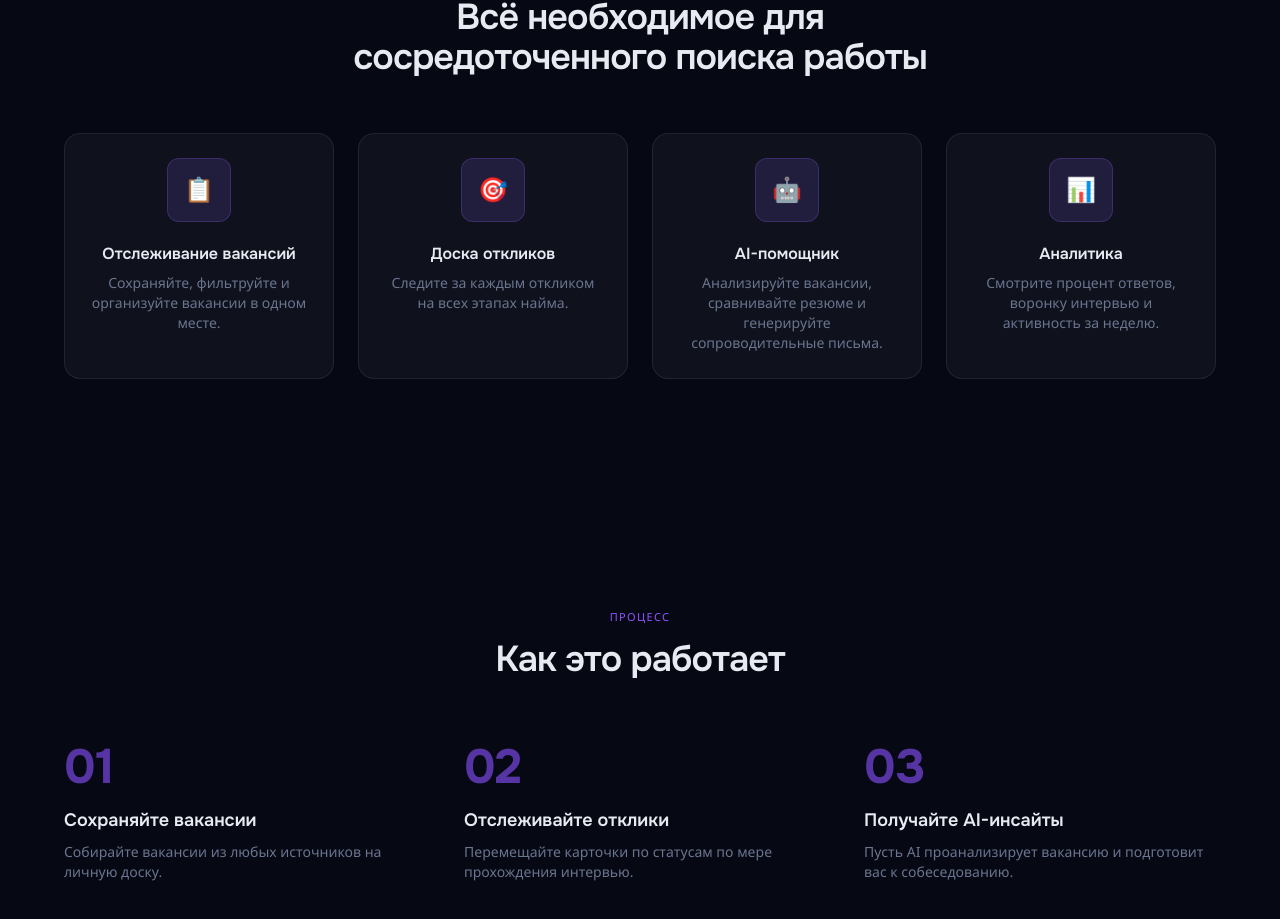
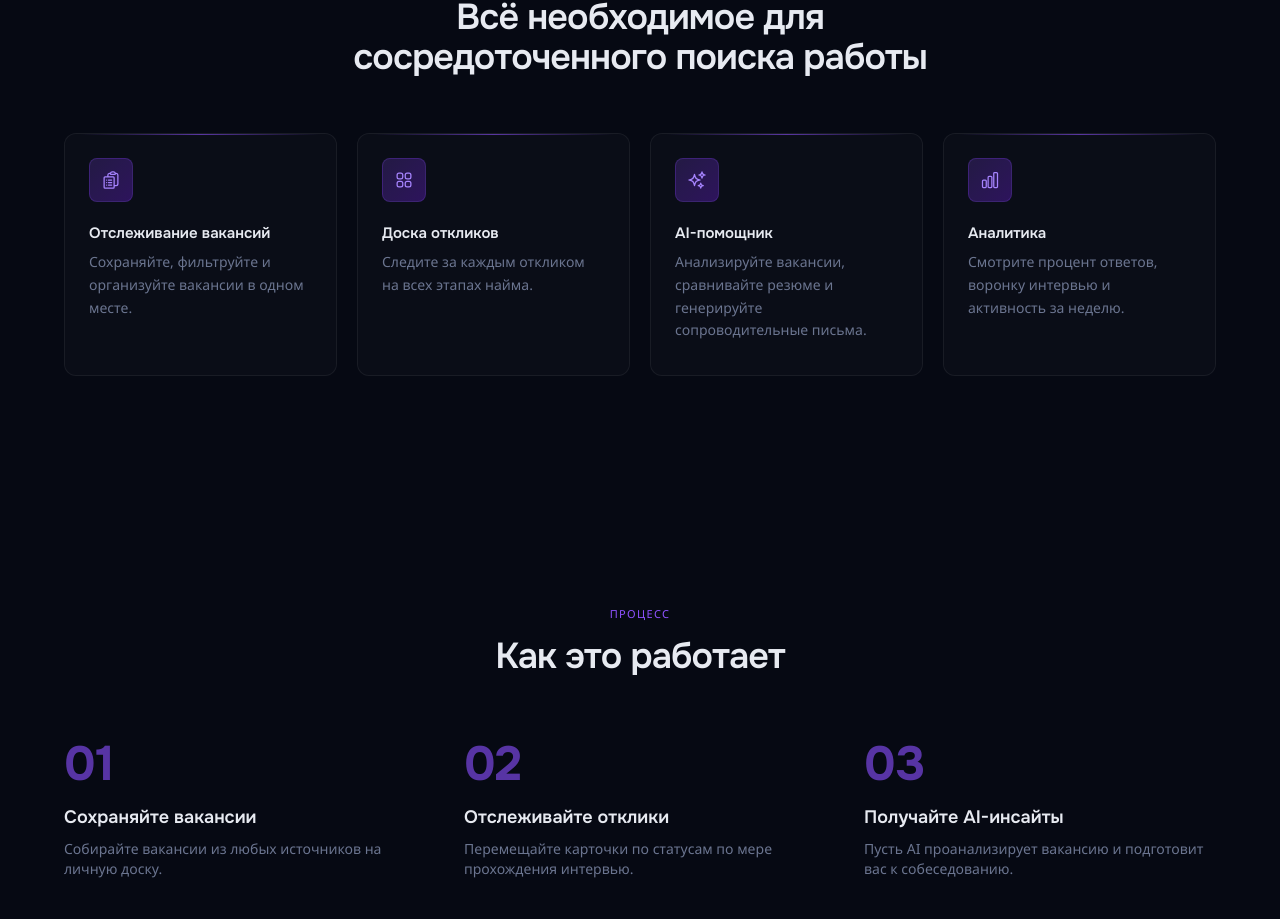
Before and after one commit to AlexanderPolozhnov/careerpilot-ai, a React (Vite) app in the folder frontend/: page / in a window 1280 px wide. Shown: the part 938-1857 px from the top of the page. Built offline with nearby package versions, Linux system fonts and the light colour scheme; no server answers.

Commit message:
feat: redesign feature cards with SVG icons and purple gradient
Update cards with SVG icons, border glow, left-aligned text, and improved spacing

Co-authored-by: Alexander Polozhnov <153296070+AlexanderPolozhnov@users.noreply.github.com>

```diff
--- a/frontend/src/pages/LandingPage.tsx
+++ b/frontend/src/pages/LandingPage.tsx
@@ -101,25 +101,45 @@ export default function LandingPage() {
                 {t('features.title')}
               </h2>
             </div>
-            <div className="mt-14 grid sm:grid-cols-2 lg:grid-cols-4 gap-6 ds-stagger">
+            <div className="mt-14 grid sm:grid-cols-2 lg:grid-cols-4 gap-5 ds-stagger">
               {featureCards.map((feature, index) => (
                 <div
                   key={feature}
-                  className="p-6 text-center ds-anim-rise bg-[rgba(255,255,255,0.04)] border border-[rgba(255,255,255,0.08)] rounded-2xl hover:border-[rgba(139,92,246,0.35)] transition-colors duration-200"
+                  className="group relative flex flex-col p-6 pb-8 ds-anim-rise bg-[rgba(255,255,255,0.02)] border border-[rgba(255,255,255,0.06)] rounded-xl transition-all duration-300 hover:border-[rgba(139,92,246,0.4)] hover:shadow-[0_0_24px_-6px_rgba(139,92,246,0.25)]"
                   style={{ animationDelay: `${index * 80}ms`}}
                 >
-                  <div className="flex justify-center">
-                    <div className="w-16 h-16 flex items-center justify-center bg-[rgba(139,92,246,0.15)] border border-[rgba(139,92,246,0.25)] rounded-xl text-2xl">
-                        {index === 0 && '📋'}
-                        {index === 1 && '🎯'}
-                        {index === 2 && '🤖'}
-                        {index === 3 && '📊'}
-                    </div>
+                  {/* Top accent border */}
+                  <div className="absolute top-0 left-4 right-4 h-px bg-gradient-to-r from-transparent via-violet-500/60 to-transparent" />
+
+                  {/* Icon with gradient background */}
+                  <div className="w-11 h-11 flex items-center justify-center rounded-lg bg-gradient-to-br from-violet-500/20 to-violet-600/30 border border-violet-500/20 text-violet-400">
+                    {index === 0 && (
+                      <svg className="w-5 h-5" fill="none" viewBox="0 0 24 24" stroke="currentColor" strokeWidth={1.5}>
+                        <path strokeLinecap="round" strokeLinejoin="round" d="M9 12h3.75M9 15h3.75M9 18h3.75m3 .75H18a2.25 2.25 0 002.25-2.25V6.108c0-1.135-.845-2.098-1.976-2.192a48.424 48.424 0 00-1.123-.08m-5.801 0c-.065.21-.1.433-.1.664 0 .414.336.75.75.75h4.5a.75.75 0 00.75-.75 2.25 2.25 0 00-.1-.664m-5.8 0A2.251 2.251 0 0113.5 2.25H15c1.012 0 1.867.668 2.15 1.586m-5.8 0c-.376.023-.75.05-1.124.08C9.095 4.01 8.25 4.973 8.25 6.108V8.25m0 0H4.875c-.621 0-1.125.504-1.125 1.125v11.25c0 .621.504 1.125 1.125 1.125h9.75c.621 0 1.125-.504 1.125-1.125V9.375c0-.621-.504-1.125-1.125-1.125H8.25zM6.75 12h.008v.008H6.75V12zm0 3h.008v.008H6.75V15zm0 3h.008v.008H6.75V18z" />
+                      </svg>
+                    )}
+                    {index === 1 && (
+                      <svg className="w-5 h-5" fill="none" viewBox="0 0 24 24" stroke="currentColor" strokeWidth={1.5}>
+                        <path strokeLinecap="round" strokeLinejoin="round" d="M3.75 6A2.25 2.25 0 016 3.75h2.25A2.25 2.25 0 0110.5 6v2.25a2.25 2.25 0 01-2.25 2.25H6a2.25 2.25 0 01-2.25-2.25V6zM3.75 15.75A2.25 2.25 0 016 13.5h2.25a2.25 2.25 0 012.25 2.25V18a2.25 2.25 0 01-2.25 2.25H6A2.25 2.25 0 013.75 18v-2.25zM13.5 6a2.25 2.25 0 012.25-2.25H18A2.25 2.25 0 0120.25 6v2.25A2.25 2.25 0 0118 10.5h-2.25a2.25 2.25 0 01-2.25-2.25V6zM13.5 15.75a2.25 2.25 0 012.25-2.25H18a2.25 2.25 0 012.25 2.25V18A2.25 2.25 0 0118 20.25h-2.25A2.25 2.25 0 0113.5 18v-2.25z" />
+                      </svg>
+                    )}
+                    {index === 2 && (
+                      <svg className="w-5 h-5" fill="none" viewBox="0 0 24 24" stroke="currentColor" strokeWidth={1.5}>
+                        <path strokeLinecap="round" strokeLinejoin="round" d="M9.813 15.904L9 18.75l-.813-2.846a4.5 4.5 0 00-3.09-3.09L2.25 12l2.846-.813a4.5 4.5 0 003.09-3.09L9 5.25l.813 2.846a4.5 4.5 0 003.09 3.09L15.75 12l-2.846.813a4.5 4.5 0 00-3.09 3.09zM18.259 8.715L18 9.75l-.259-1.035a3.375 3.375 0 00-2.455-2.456L14.25 6l1.036-.259a3.375 3.375 0 002.455-2.456L18 2.25l.259 1.035a3.375 3.375 0 002.456 2.456L21.75 6l-1.035.259a3.375 3.375 0 00-2.456 2.456zM16.894 20.567L16.5 21.75l-.394-1.183a2.25 2.25 0 00-1.423-1.423L13.5 18.75l1.183-.394a2.25 2.25 0 001.423-1.423l.394-1.183.394 1.183a2.25 2.25 0 001.423 1.423l1.183.394-1.183.394a2.25 2.25 0 00-1.423 1.423z" />
+                      </svg>
+                    )}
+                    {index === 3 && (
+                      <svg className="w-5 h-5" fill="none" viewBox="0 0 24 24" stroke="currentColor" strokeWidth={1.5}>
+                        <path strokeLinecap="round" strokeLinejoin="round" d="M3 13.125C3 12.504 3.504 12 4.125 12h2.25c.621 0 1.125.504 1.125 1.125v6.75C7.5 20.496 6.996 21 6.375 21h-2.25A1.125 1.125 0 013 19.875v-6.75zM9.75 8.625c0-.621.504-1.125 1.125-1.125h2.25c.621 0 1.125.504 1.125 1.125v11.25c0 .621-.504 1.125-1.125 1.125h-2.25a1.125 1.125 0 01-1.125-1.125V8.625zM16.5 4.125c0-.621.504-1.125 1.125-1.125h2.25C20.496 3 21 3.504 21 4.125v15.75c0 .621-.504 1.125-1.125 1.125h-2.25a1.125 1.125 0 01-1.125-1.125V4.125z" />
+                      </svg>
+                    )}
                   </div>
-                  <h3 className="mt-5 font-semibold text-base text-[#e7eaf1]" style={{ fontFamily: 'Onest, system-ui, sans-serif' }}>
+
+                  {/* Left-aligned text content */}
+                  <h3 className="mt-5 font-semibold text-[15px] text-[#e7eaf1] text-left" style={{ fontFamily: 'Onest, system-ui, sans-serif' }}>
                     {t(`features.cards.${feature}.title`)}
                   </h3>
-                  <p className="mt-2 text-sm text-[#6b7590]">
+                  <p className="mt-2 text-sm text-[#6b7590] text-left leading-relaxed">
                     {t(`features.cards.${feature}.description`)}
                   </p>
                 </div>
```
Also changed, not shown: 1 other file (tests, documents, lock files or other folders).
